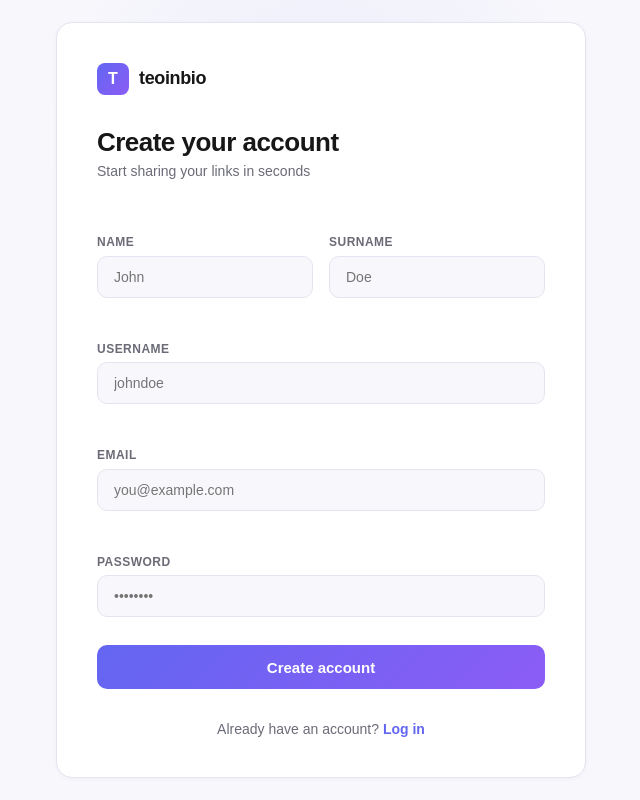
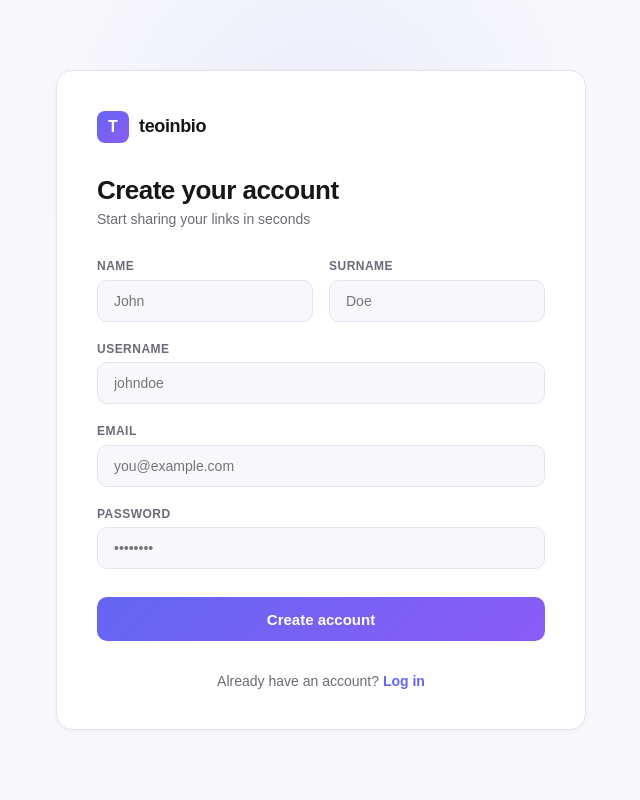
Before and after one commit to teozarkias/teoinbio, a Next.js app: page /signup in a window 1280 px wide. Shown: the whole page, without its empty margins (319-959 px from the left). Built offline with nearby package versions, Linux system fonts and the light colour scheme.

Commit message:
Removed last commit

```diff
--- a/app/signup/styles.module.css
+++ b/app/signup/styles.module.css
@@ -102,7 +102,6 @@
   display: flex;
   flex-direction: column;
   gap: 0.4rem;
-  padding-top: 1.5rem;
 }
 
 .label {
```
